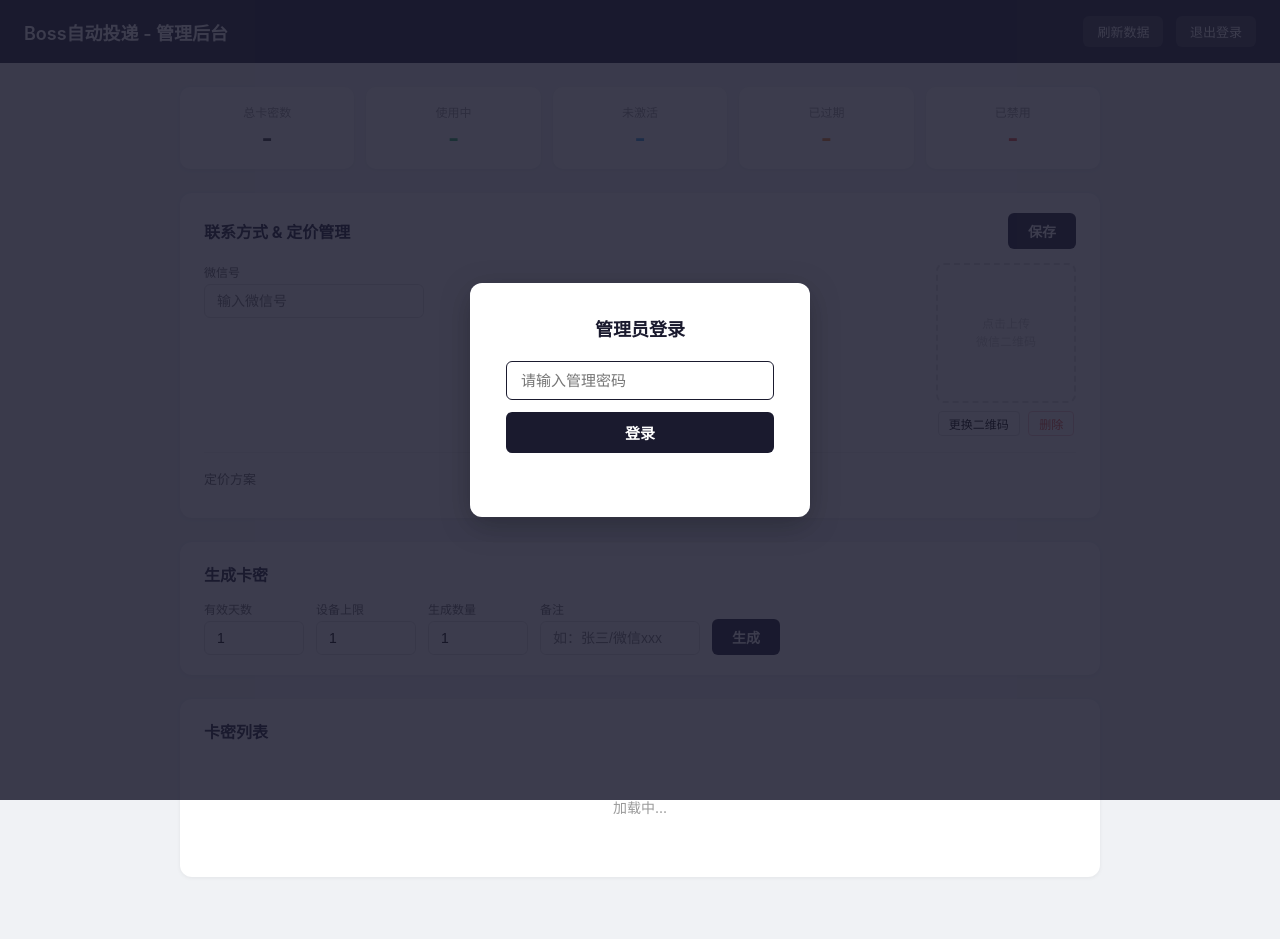
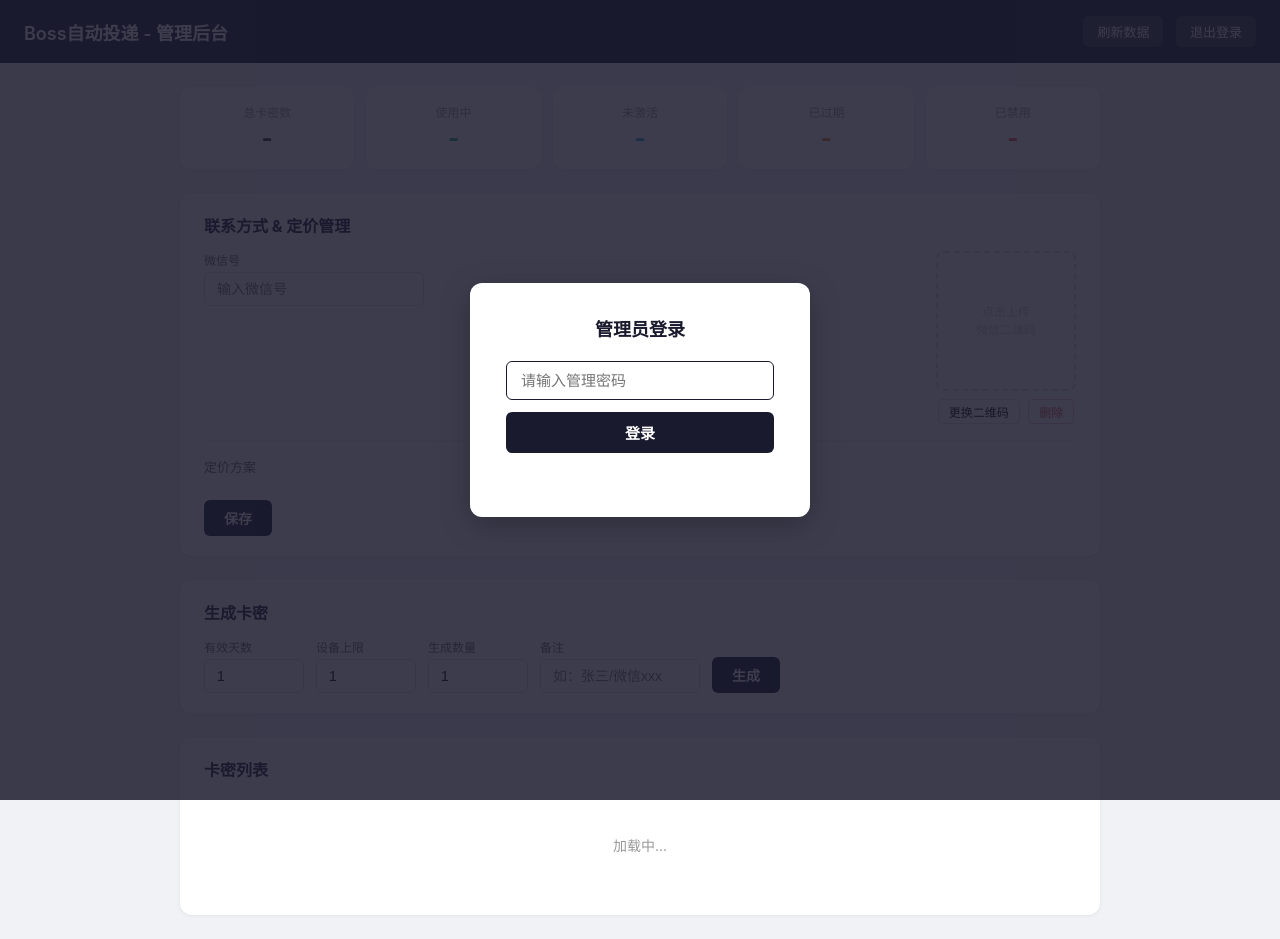
Before and after one commit to JeremyDong22/boss-auto-apply, a plain HTML site: page frontend/admin.html in a window 1280 px wide. Before the commit the page ends 901 px from the top, so only its background shows below. Drawn offline with Linux system fonts and the light colour scheme.

Commit message:
Move save button to bottom of contact & pricing section

```diff
--- a/frontend/admin.html
+++ b/frontend/admin.html
@@ -481,10 +481,7 @@
 
   <!-- 联系方式 + 定价管理 -->
   <div class="contact-section">
-    <div style="display:flex;justify-content:space-between;align-items:center;margin-bottom:14px">
-      <h2 style="margin-bottom:0">联系方式 & 定价管理</h2>
-      <button class="contact-save" onclick="saveContact()">保存</button>
-    </div>
+    <h2 style="margin-bottom:14px">联系方式 & 定价管理</h2>
     <div class="contact-form">
       <div class="contact-left">
         <div class="form-group">
@@ -506,6 +503,7 @@
     <div style="margin-top:16px;padding-top:16px;border-top:1px solid #f0f0f0">
       <div style="font-size:13px;color:#666;font-weight:500;margin-bottom:10px">定价方案</div>
       <div id="pricingRows" style="display:flex;flex-direction:column;gap:8px"></div>
+      <button class="contact-save" onclick="saveContact()" style="margin-top:14px">保存</button>
     </div>
   </div>
 
```
